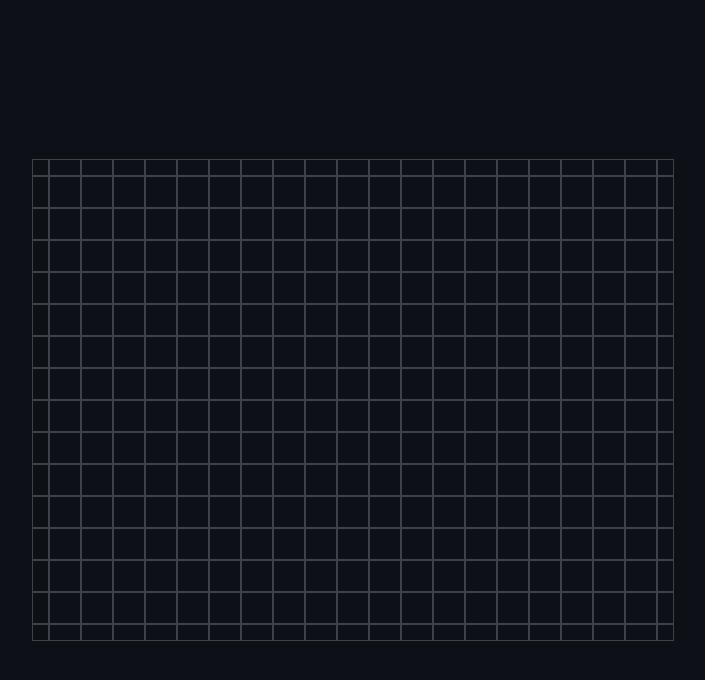
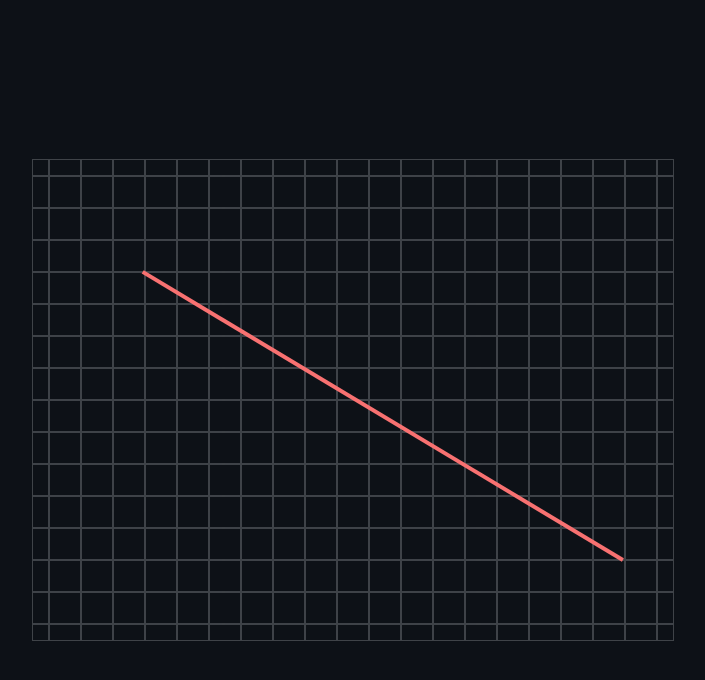
Before and after one commit to Ricardo-Straub/WebPage, a Next.js app: page / in a window 1280 px wide. Shown: the top 680 px of the page, without its empty margins (287-992 px from the left). Built offline with nearby package versions, Linux system fonts and the light colour scheme.

Commit message:
add Linie

```diff
--- a/app/page.js
+++ b/app/page.js
@@ -31,13 +31,11 @@ function Board() {
   const arr = Array.from(Array(15), () => Array(20).fill(null));
 
   return (
-    <div className='w-fit h-fit grid grid-rows-{15} grid-cols-20 border border-gray-300 border-opacity-25'>
+    <div className='relative w-fit h-fit grid grid-rows-{15} grid-cols-20 border border-gray-300 border-opacity-25'>
         {
           arr.map((row, y) => (
             row.map((col, x) => (
               <Coordinate
-                x={x}
-                y={y}
                 isHovering={isHoveringArr[y][x]}
                 isClicked={isClickedArr[y][x]}
                 handleHover={() => handleHover(x, y)}
@@ -45,12 +43,40 @@ function Board() {
               />
             ))
           ))
-            }
+          }
+          <Line x1={3} y1={3} x2={18} y2={12} />
       </div>
   )
 }
 
-function Coordinate({x, y, isHovering, isClicked, handleHover, handleClick}) {
+function Line({x1, y1, x2, y2}) {
+  const distance = Math.sqrt(Math.pow((x1 - x2), 2) + Math.pow((y1 - y2), 2));
+  const xMid = (x1 + x2) / 2;
+  const yMid = (y1 + y2) / 2;
+  const salopeInRadian = Math.atan2(y1 - y2, x1 - x2);
+  const salopeInDegrees = (salopeInRadian * 180) / Math.PI;
+  const transformValue = `rotate(${salopeInDegrees}deg)`;
+  //width equals distance time w-1 (.25rem)
+  // .25 * 8 = eine einehit
+  // + .25 * 4 um geraden start im mittelpunkt vom punkt zu haben
+  return (
+    <>
+
+      <div style={{
+        width: (distance * 0.25 * 8)  + 'rem',
+        top: ((yMid * .25 * 8) + .25 * 3.5) + 'rem',
+        left: (((xMid - (distance / 2)) * .25 * 8) + .25 * 3.5) + 'rem',
+        transform: transformValue
+      }}
+        className={
+          `absolute
+          h-1
+          bg-red-400`}></div>
+    </>
+  )
+}
+
+function Coordinate({isHovering, isClicked, handleHover, handleClick}) {
 
   return (
     <>
```
